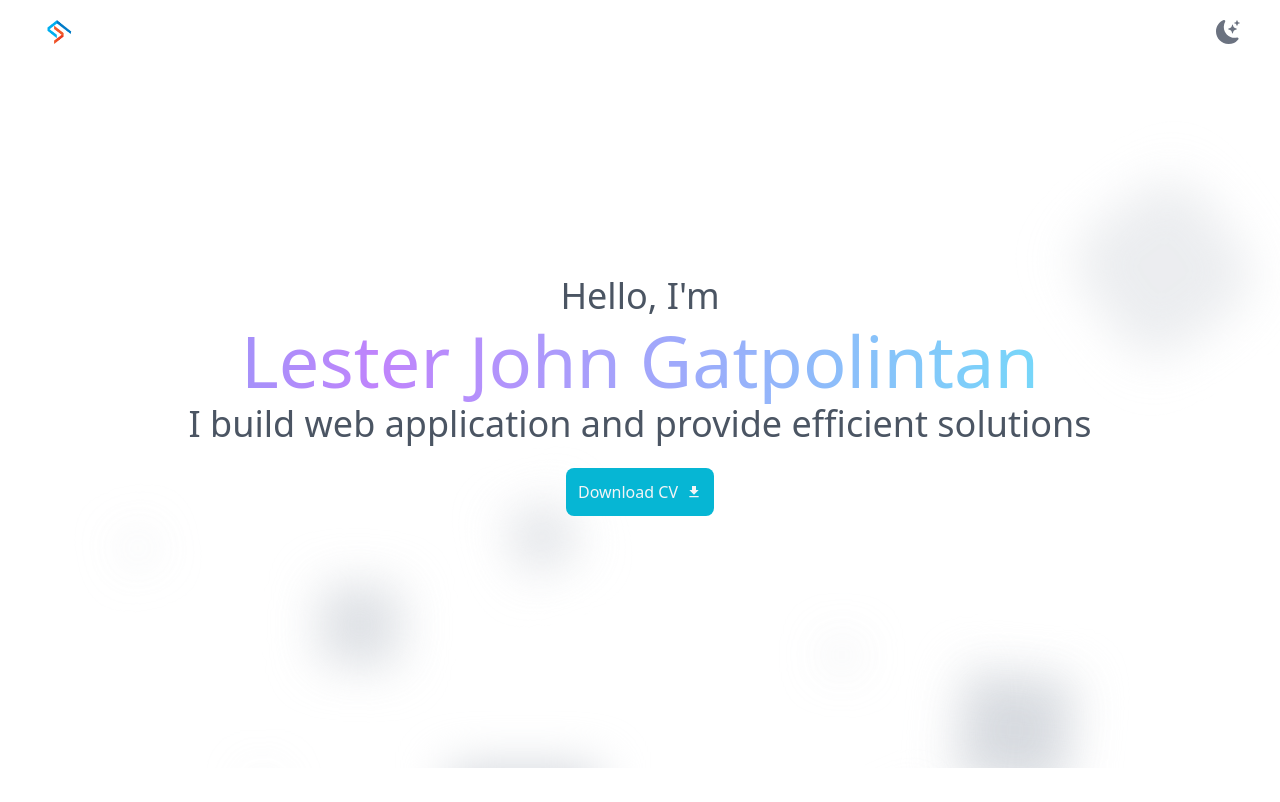
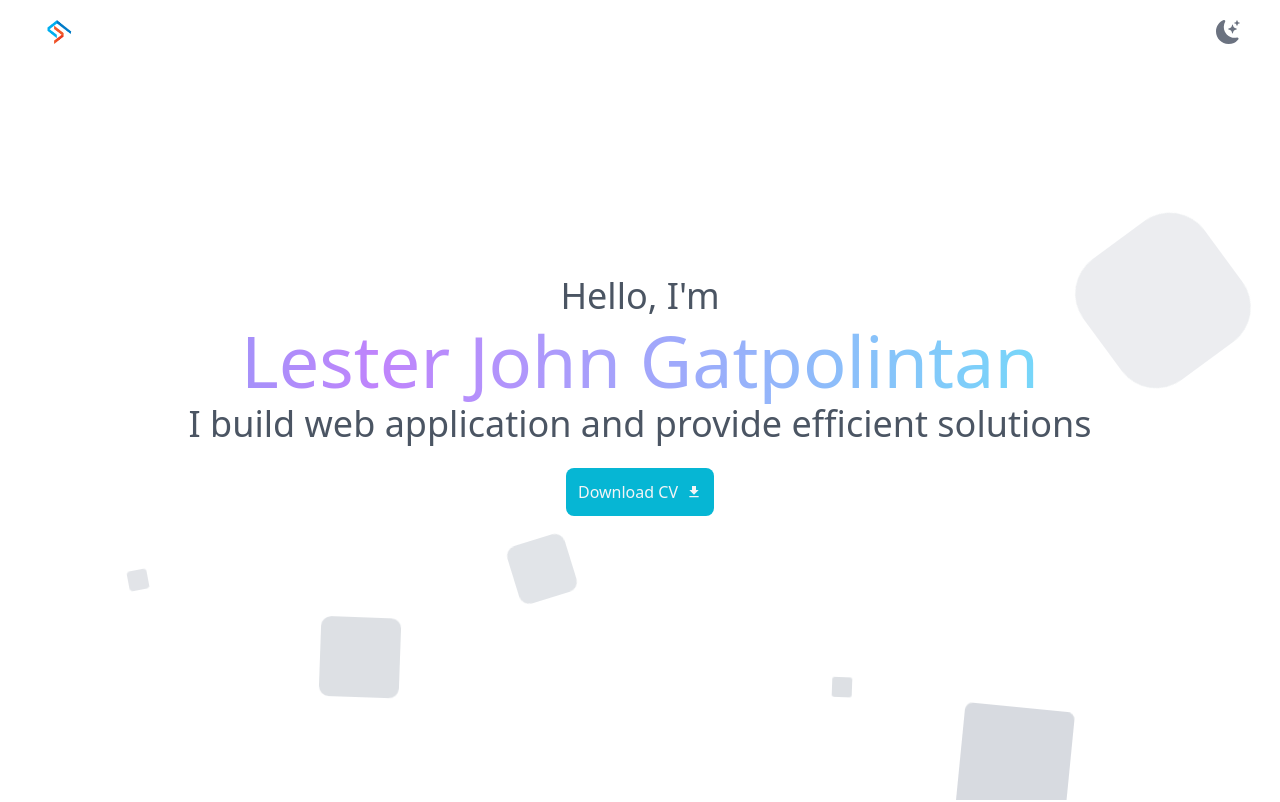
Before and after one commit to rookieSeason/lester-gatpolintan, a React (Vite) app: page / in a window 1280 px wide. Shown: the top 802 px of the page. Built offline with nearby package versions, Linux system fonts and the light colour scheme; a web font is replaced by a local one.

Commit message:
animtation bg adjusted

```diff
--- a/src/pages/Home.jsx
+++ b/src/pages/Home.jsx
@@ -18,20 +18,20 @@ function Home() {
         data-aos-delay="100"
         data-aos-duration="1000"
         name="home"
-        className="top-0 duration-300 bg-white dark:bg-[#243447] flex flex-col mx-auto justify-center items-center min-h-screen min-w-screen"
+        className="top-0 bg-white dark:bg-[#243447] duration-500 flex flex-col mx-auto justify-center items-center min-h-screen min-w-screen"
       >
         <div className="area">
-          <ul className="circles">
-            <li className="bg-gray-300 dark:bg-gray-500 blur-xl"></li>
-            <li className="bg-gray-300 dark:bg-gray-500 blur-xl"></li>
-            <li className="bg-gray-300 dark:bg-gray-500 blur-xl"></li>
-            <li className="bg-gray-300 dark:bg-gray-500 blur-xl"></li>
-            <li className="bg-gray-300 dark:bg-gray-500 blur-xl"></li>
-            <li className="bg-gray-300 dark:bg-gray-500 blur-xl"></li>
-            <li className="bg-gray-300 dark:bg-gray-500 blur-xl"></li>
-            <li className="bg-gray-300 dark:bg-gray-500 blur-xl"></li>
-            <li className="bg-gray-300 dark:bg-gray-500 blur-xl"></li>
-            <li className="bg-gray-300 dark:bg-gray-500 blur-xl"></li>
+          <ul className="circles min-h-screen min-w-screen">
+            <li className="bg-gray-300 dark:bg-gray-500"></li>
+            <li className="bg-gray-300 dark:bg-gray-500"></li>
+            <li className="bg-gray-300 dark:bg-gray-500"></li>
+            <li className="bg-gray-300 dark:bg-gray-500"></li>
+            <li className="bg-gray-300 dark:bg-gray-500"></li>
+            <li className="bg-gray-300 dark:bg-gray-500"></li>
+            <li className="bg-gray-300 dark:bg-gray-500"></li>
+            <li className="bg-gray-300 dark:bg-gray-500"></li>
+            <li className="bg-gray-300 dark:bg-gray-500"></li>
+            <li className="bg-gray-300 dark:bg-gray-500"></li>
           </ul>
         </div>
         <p className="text-gray-600 dark:text-gray-300 text-4xl">Hello, I'm</p>
```
